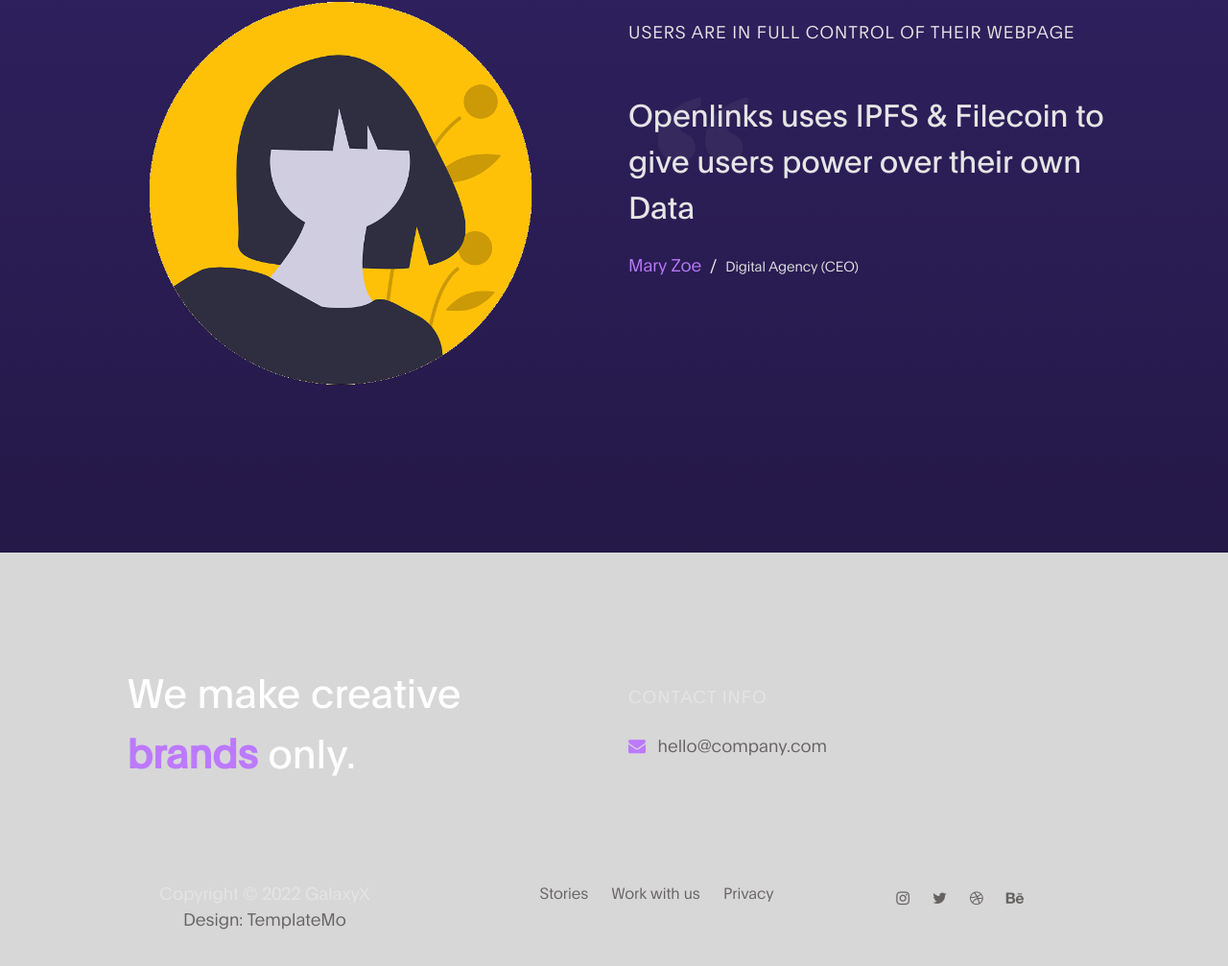
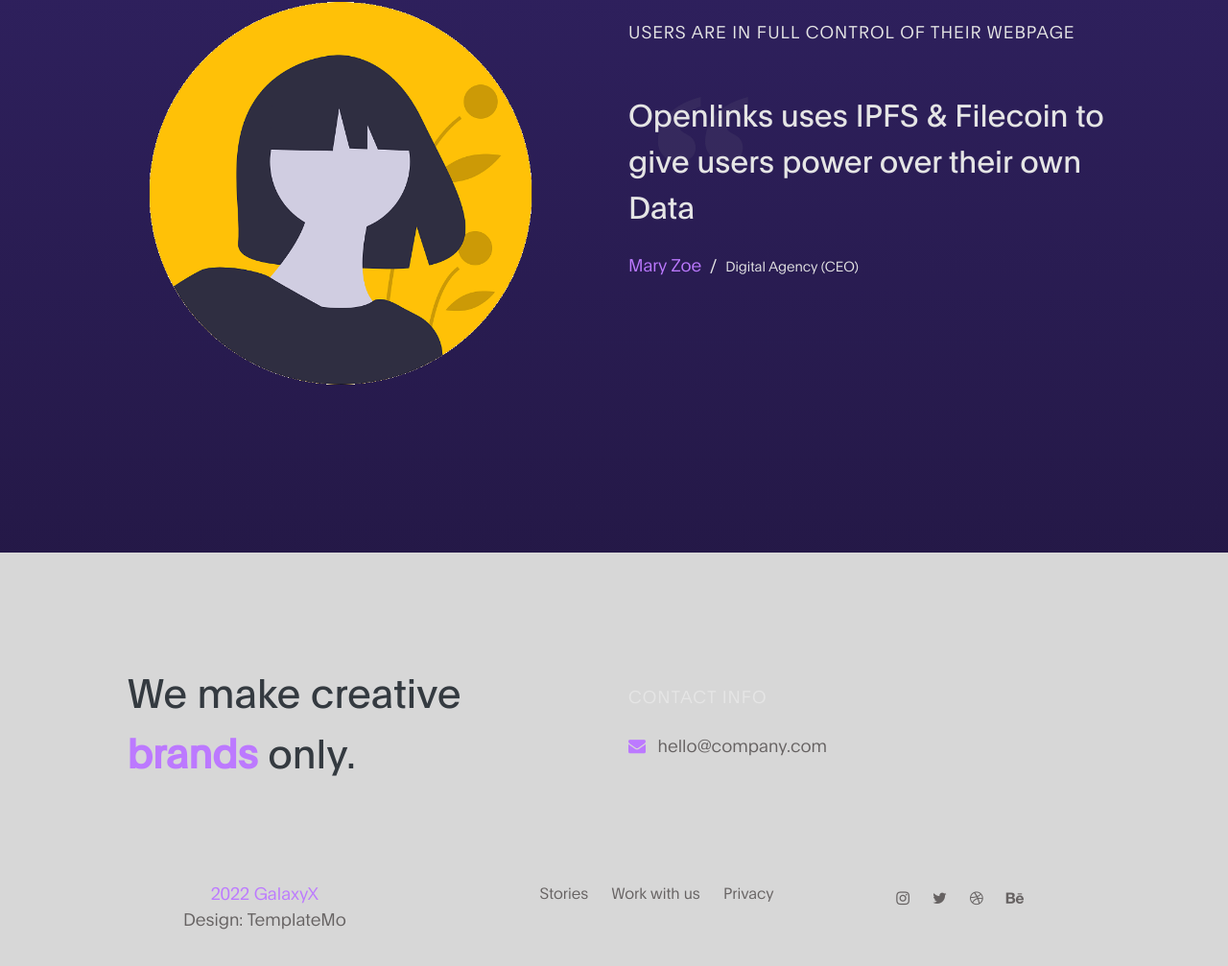
Before and after one commit to noryev/openlinks-homepage, a plain HTML site: page index.html in a window 1280 px wide. Shown: the part 1349-2356 px from the top of the page at 96% size. Drawn offline with Linux system fonts and the light colour scheme.

Commit message:
more fixes

```diff
--- a/css/templatemo-digital-trend.css
+++ b/css/templatemo-digital-trend.css
@@ -75,7 +75,7 @@
     font-family: var(--title-font-family);
     line-height: inherit;
   }
-
+ /* This is how you color the words on the home page */
   h1 {
     color: var(--primary-color);
     font-size: var(--h1-font-size);
@@ -595,6 +595,7 @@
   }
 
   .copyright-text {
+    color: #bc79ff;
     margin-top: 5.3em;
   }
 
--- a/index.html
+++ b/index.html
@@ -159,7 +159,7 @@
         <div class="row">
 
           <div class="col-lg-5 mx-lg-auto col-md-8 col-10">
-            <h1 class="text-white" data-aos="fade-up" data-aos-delay="100">We make creative <strong>brands</strong> only.</h1>
+            <h1 class="text-dark" data-aos="fade-up" data-aos-delay="100">We make creative <strong>brands</strong> only.</h1>
           </div>
 
           <div class="col-lg-3 col-md-6 col-12" data-aos="fade-up" data-aos-delay="200">
@@ -183,7 +183,7 @@
           </div>
 
           <div class="col-lg-4 mx-lg-auto text-center col-md-8 col-12" data-aos="fade-up" data-aos-delay="400">
-            <p class="copyright-text">Copyright &copy; 2022 GalaxyX
+            <p class="copyright-text"> 2022 GalaxyX
             <br>
             <a rel="nofollow noopener" href="https://templatemo.com">Design: TemplateMo</a></p>
           </div>
```
